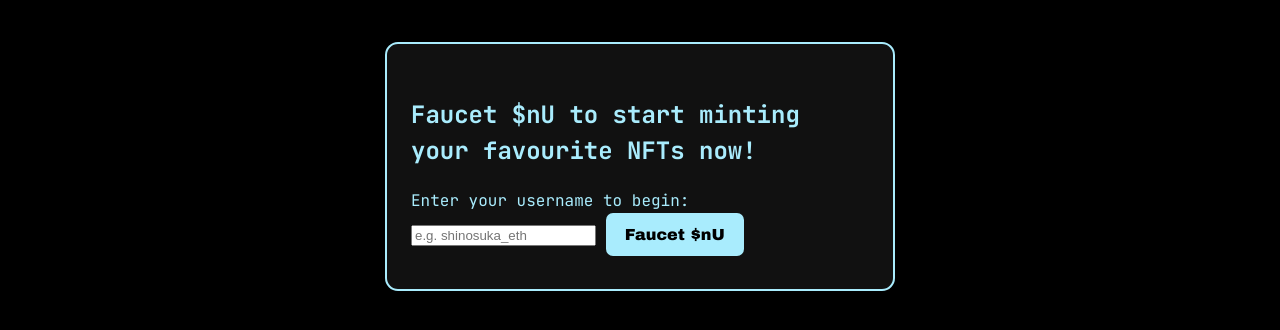
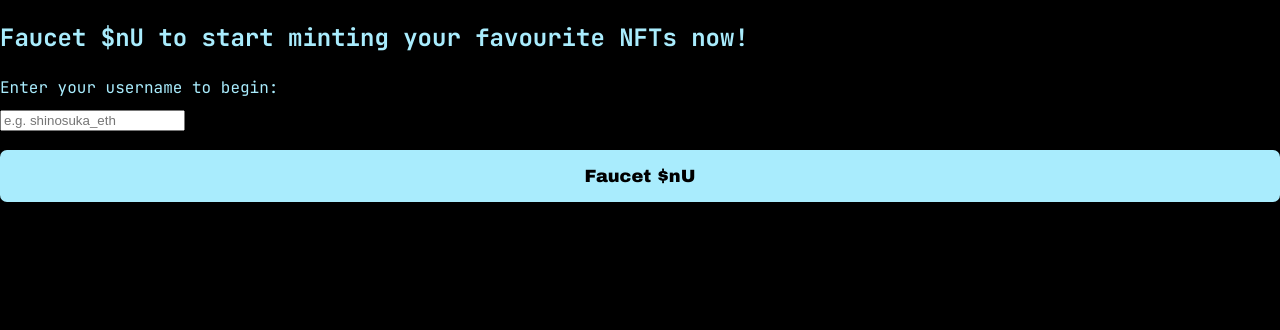
Before and after one commit to ShinosukaGG/union-marketplace, a plain HTML site: page index.html in a window 1280 px wide. Drawn offline with nearby package versions, Linux system fonts and the light colour scheme; a web font is replaced by a local one.

Commit message:
Update index.html

```diff
--- a/index.html
+++ b/index.html
@@ -7,16 +7,17 @@
   <link rel="stylesheet" href="styles.css" />
 </head>
 <body>
-  <div id="faucet-screen" class="center-screen">
-    <div class="page-content">
-      <div class="faucet-box">
-        <h2>Faucet $nU to start minting your favourite NFTs now!</h2>
-        <label for="username">Enter your username to begin:</label>
-        <input type="text" id="username" placeholder="e.g. shinosuka_eth" />
-        <button onclick="claimFaucet()">Faucet $nU</button>
-      </div>
-    </div>
-  </div>
+<div class="faucet-box">
+  <h2>Faucet $nU to start minting your favourite NFTs now!</h2>
+  <label for="username" style="display:block; margin-bottom:0.5rem;">Enter your username to begin:</label>
+  <input type="text" id="username" placeholder="e.g. shinosuka_eth" style="margin-bottom:1.2rem;"/>
+  <button
+    id="faucet-btn"
+    class="btn-wide"
+    style="width:100%;padding:1rem 0;font-size:1.11rem;font-family:var(--union-font-header);font-weight:bold;"
+    onclick="claimFaucet()"
+  >Faucet $nU</button>
+</div>
 
   <div id="main-site" style="display: none">
     <header class="site-header">
```
